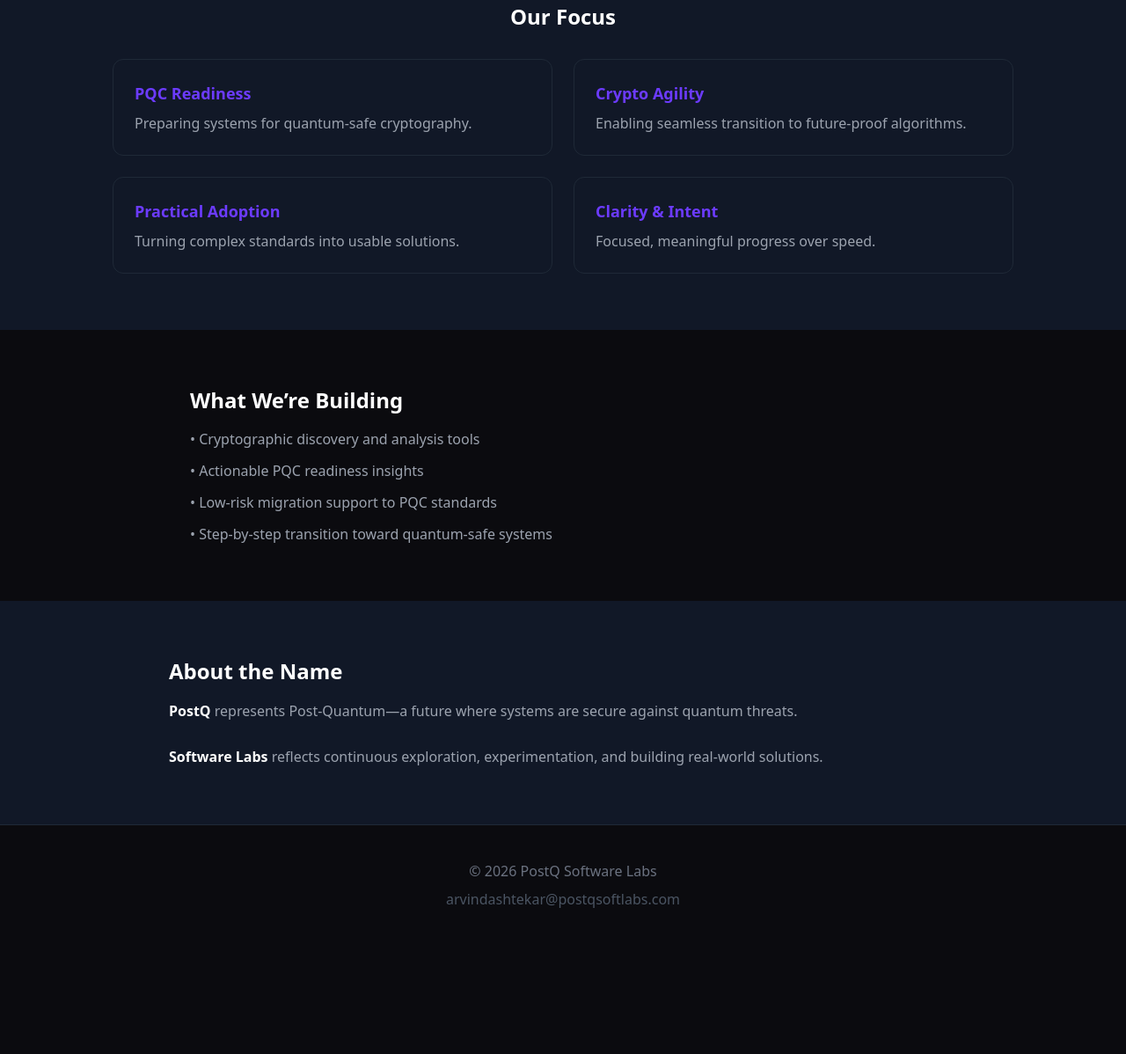
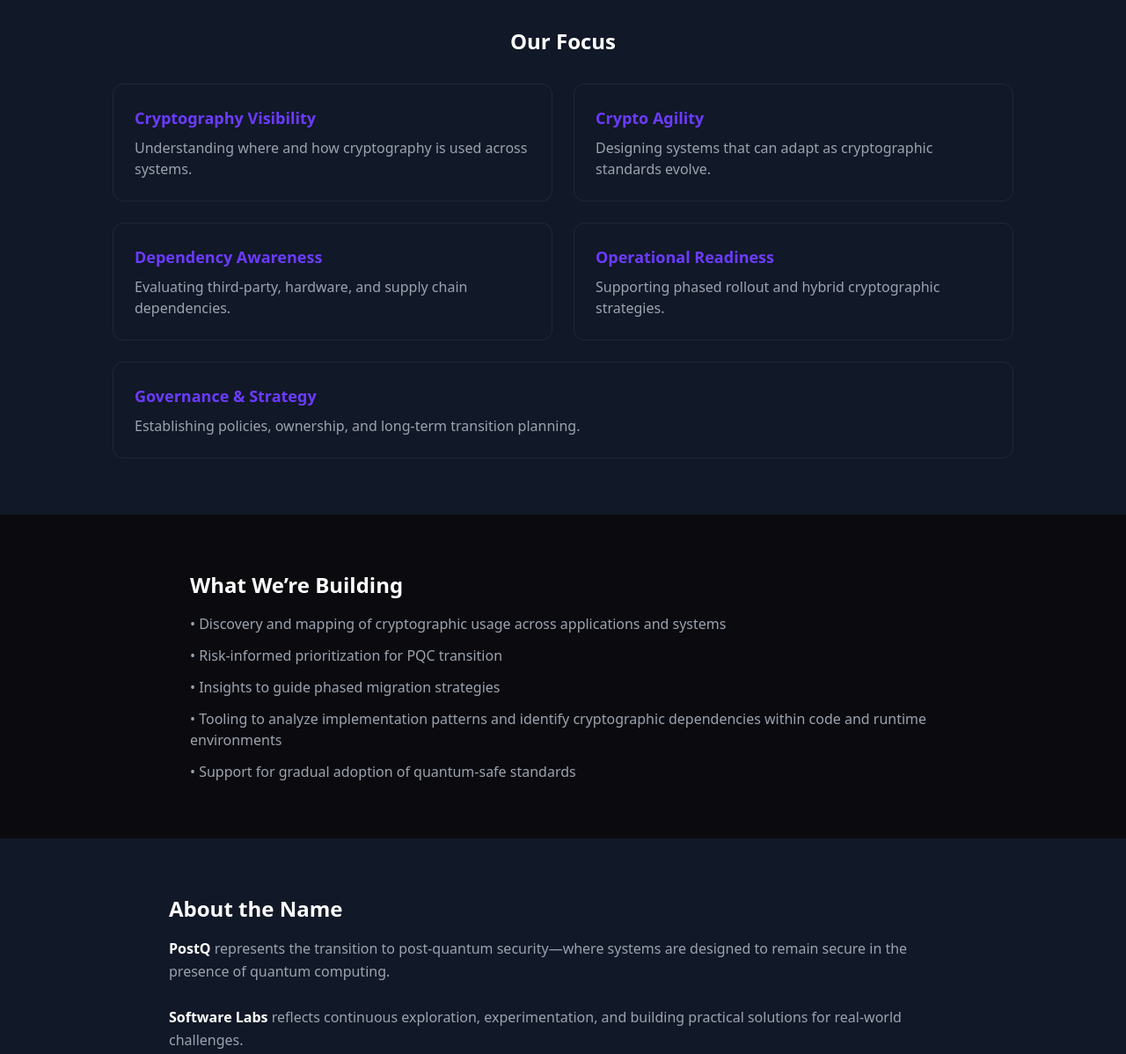
Before and after one commit to postqsoftwarelabs/postqsoftwarelabs, a plain HTML site: page index.html in a window 1280 px wide. Shown: the part 842-2040 px from the top of the page at 88% size. Before the commit the page ends 1916 px from the top, so only its background shows below. Drawn offline with nearby package versions, Linux system fonts and the light colour scheme.

Commit message:
Revise content for clarity on post-quantum security
Updated various sections of the index.html file to improve clarity and detail regarding post-quantum security. Adjusted text for better communication of the project's goals and offerings.

```diff
--- a/index.html
+++ b/index.html
@@ -3,7 +3,11 @@
 <head>
   <meta charset="UTF-8" />
   <meta name="viewport" content="width=device-width, initial-scale=1.0" />
+
   <title>PostQ Software Labs</title>
+
+  <!-- Favicon -->
+  <link rel="icon" type="image/png" href="favicon.png" />
 
   <script src="https://cdn.tailwindcss.com"></script>
   <script>
@@ -25,7 +29,7 @@
   <!-- Header -->
   <header class="flex justify-between items-center px-6 py-4 border-b border-gray-800">
     <div class="flex items-center space-x-4">
-      <img src="logo.png" alt="PostQ Software Labs Logo" class="h-12 w-auto rounded-md" />
+      <img src="logo.png" alt="PostQ Logo" class="h-12 w-auto rounded-md" />
       <h1 class="text-lg font-semibold">PostQ Software Labs</h1>
     </div>
   </header>
@@ -33,7 +37,6 @@
   <!-- Hero Section -->
   <section class="text-center px-6 py-20">
 
-    <!-- Logo Center Display -->
     <div class="flex justify-center mb-10">
       <img src="logo.png" alt="PostQ Logo" class="h-28 md:h-36 w-auto rounded-lg shadow-lg" />
     </div>
@@ -43,9 +46,9 @@
     </h2>
 
     <p class="mt-6 text-lg text-gray-400 max-w-2xl mx-auto">
-      Our website is currently under construction.
-      We are building solutions to help organizations transition to
-      post-quantum cryptography with clarity and intent.
+      Our website is currently under construction.<br/>
+      We are building solutions to help organizations transition to post-quantum cryptography through a
+      <span class="text-white">structured, repeatable approach.</span>
     </p>
   </section>
 
@@ -53,9 +56,9 @@
   <section class="px-6 py-16 max-w-4xl mx-auto">
     <h3 class="text-2xl font-semibold mb-4 text-white">Why This Matters</h3>
     <p class="text-gray-400 leading-relaxed">
-      Advances in quantum computing will redefine digital security.
-      Encryption that protects systems today may not remain secure tomorrow.
-      Preparing for this shift is a long-term transformation—not just an upgrade.
+      Advances in quantum computing will reshape digital security.
+      Cryptographic systems trusted today may not remain secure in the future.
+      Preparing early enables a controlled and low-risk transition.
     </p>
   </section>
 
@@ -65,25 +68,42 @@
       <h3 class="text-2xl font-semibold mb-8 text-white text-center">Our Focus</h3>
 
       <div class="grid md:grid-cols-2 gap-6">
+
         <div class="p-6 border border-gray-800 rounded-xl">
-          <h4 class="text-lg font-semibold text-primary">PQC Readiness</h4>
-          <p class="text-gray-400 mt-2">Preparing systems for quantum-safe cryptography.</p>
+          <h4 class="text-lg font-semibold text-primary">Cryptography Visibility</h4>
+          <p class="text-gray-400 mt-2">
+            Understanding where and how cryptography is used across systems.
+          </p>
         </div>
 
         <div class="p-6 border border-gray-800 rounded-xl">
           <h4 class="text-lg font-semibold text-primary">Crypto Agility</h4>
-          <p class="text-gray-400 mt-2">Enabling seamless transition to future-proof algorithms.</p>
+          <p class="text-gray-400 mt-2">
+            Designing systems that can adapt as cryptographic standards evolve.
+          </p>
         </div>
 
         <div class="p-6 border border-gray-800 rounded-xl">
-          <h4 class="text-lg font-semibold text-primary">Practical Adoption</h4>
-          <p class="text-gray-400 mt-2">Turning complex standards into usable solutions.</p>
+          <h4 class="text-lg font-semibold text-primary">Dependency Awareness</h4>
+          <p class="text-gray-400 mt-2">
+            Evaluating third-party, hardware, and supply chain dependencies.
+          </p>
         </div>
 
         <div class="p-6 border border-gray-800 rounded-xl">
-          <h4 class="text-lg font-semibold text-primary">Clarity & Intent</h4>
-          <p class="text-gray-400 mt-2">Focused, meaningful progress over speed.</p>
+          <h4 class="text-lg font-semibold text-primary">Operational Readiness</h4>
+          <p class="text-gray-400 mt-2">
+            Supporting phased rollout and hybrid cryptographic strategies.
+          </p>
         </div>
+
+        <div class="p-6 border border-gray-800 rounded-xl md:col-span-2">
+          <h4 class="text-lg font-semibold text-primary">Governance & Strategy</h4>
+          <p class="text-gray-400 mt-2">
+            Establishing policies, ownership, and long-term transition planning.
+          </p>
+        </div>
+
       </div>
     </div>
   </section>
@@ -92,10 +112,11 @@
   <section class="px-6 py-16 max-w-4xl mx-auto">
     <h3 class="text-2xl font-semibold mb-4 text-white">What We’re Building</h3>
     <ul class="space-y-3 text-gray-400">
-      <li>• Cryptographic discovery and analysis tools</li>
-      <li>• Actionable PQC readiness insights</li>
-      <li>• Low-risk migration support to PQC standards</li>
-      <li>• Step-by-step transition toward quantum-safe systems</li>
+    <li>• Discovery and mapping of cryptographic usage across applications and systems</li>
+    <li>• Risk-informed prioritization for PQC transition</li>
+    <li>• Insights to guide phased migration strategies</li>
+    <li>• Tooling to analyze implementation patterns and identify cryptographic dependencies within code and runtime environments</li>
+    <li>• Support for gradual adoption of quantum-safe standards</li>
     </ul>
   </section>
 
@@ -104,11 +125,11 @@
     <div class="max-w-4xl mx-auto">
       <h3 class="text-2xl font-semibold mb-4 text-white">About the Name</h3>
       <p class="text-gray-400 leading-relaxed">
-        <span class="text-white font-semibold">PostQ</span> represents
-        Post-Quantum—a future where systems are secure against quantum threats.
+        <span class="text-white font-semibold">PostQ</span> represents the transition to
+        post-quantum security—where systems are designed to remain secure in the presence of quantum computing.
         <br /><br />
-        <span class="text-white font-semibold">Software Labs</span> reflects
-        continuous exploration, experimentation, and building real-world solutions.
+        <span class="text-white font-semibold">Software Labs</span> reflects continuous exploration,
+        experimentation, and building practical solutions for real-world challenges.
       </p>
     </div>
   </section>
```
